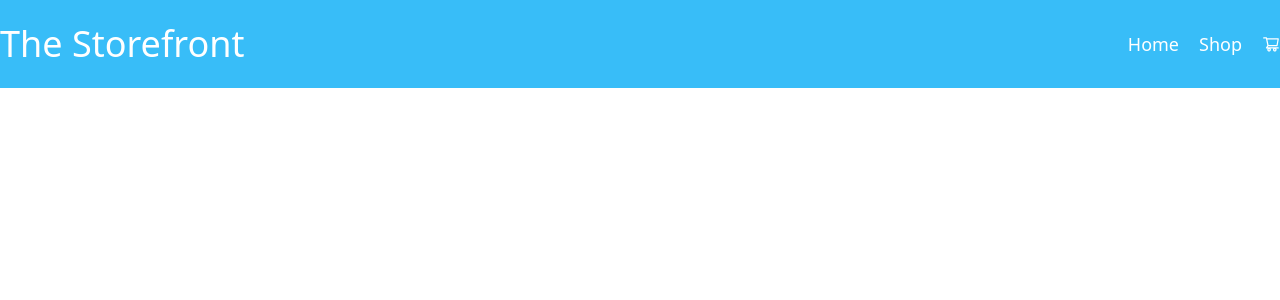
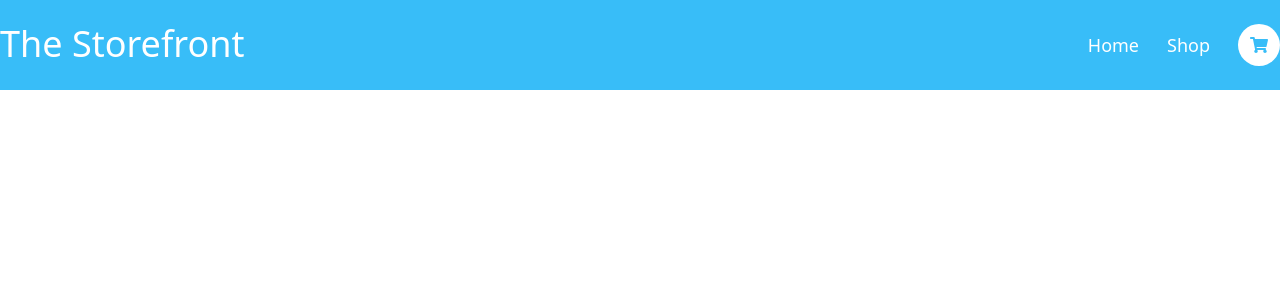
Before and after one commit to evan1mclean/shopping-cart, a React (Create React App) app: page / in a window 1280 px wide. Shown: the top 300 px of the page. Built offline with nearby package versions, Linux system fonts and the light colour scheme.

Commit message:
fix: Change header link spacing and use solid icon

```diff
--- a/src/Components/Header.js
+++ b/src/Components/Header.js
@@ -1,21 +1,21 @@
-import { AiOutlineShoppingCart } from "react-icons/ai";
+import { FaShoppingCart } from "react-icons/fa";
 
 function Header() {
   return (
-    <div className= "text-white bg-sky-400 py-6">
+    <div className="text-white bg-sky-400 py-6">
       <div className="container md:flex md:justify-between md:mx-auto">
         <h1 className="text-4xl text-center md:mb-0 mb-4">
           <a href="/">The Storefront</a>
         </h1>
-        <div className="flex gap-5 text-lg justify-center items-center">
-          <div className="">
+        <div className="flex gap-7 text-lg justify-center items-center">
+          <div className="hover:scale-110 transition duration-100">
             <a href="/">Home</a>
           </div>
-          <div className="">
+          <div className="hover:scale-110 transition duration-100">
             <a href="/products">Shop</a>
           </div>
-          <button>
-            <AiOutlineShoppingCart />
+          <button className="rounded-full bg-white text-sky-400 px-3 py-3 flex justify-center items-center hover:scale-110 transition duration-100">
+            <FaShoppingCart />
           </button>
         </div>
       </div>
```
